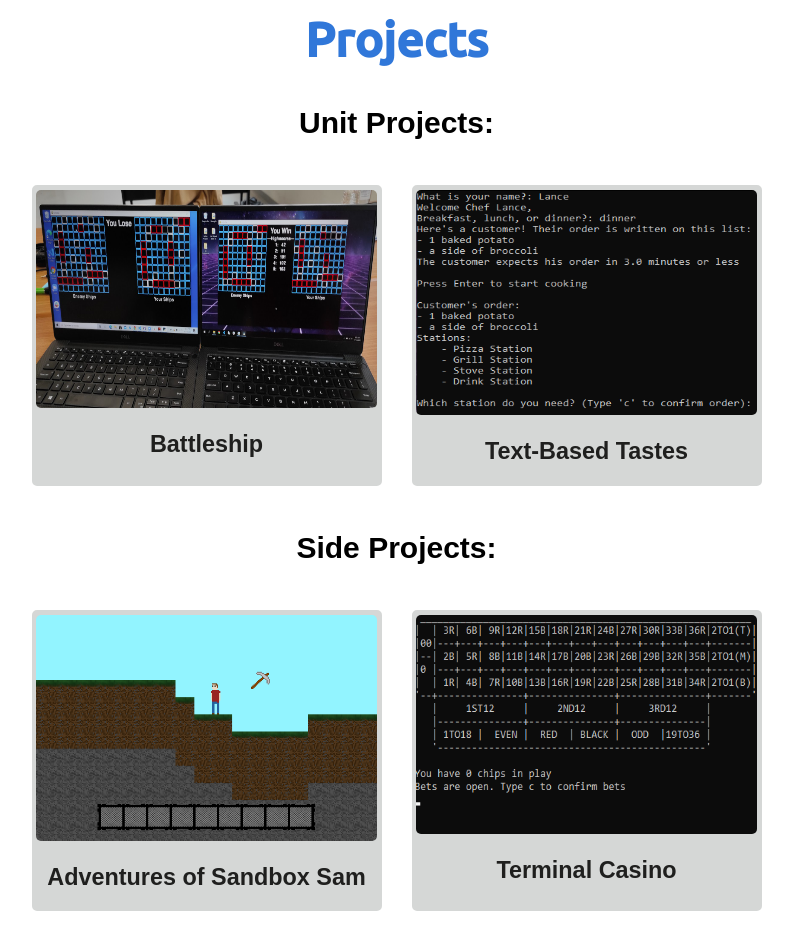
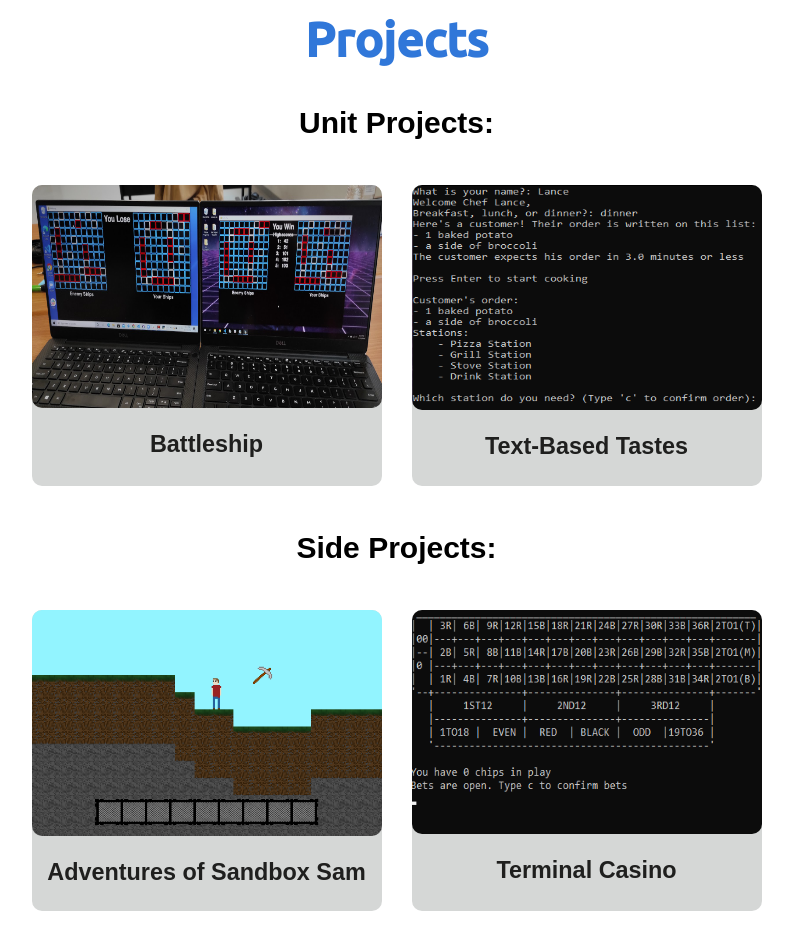
Before and after one commit to Lance-Easley/lance-easley.github.io, a plain HTML site: page index.html in a window 1280 px wide. Shown: the part 2279-3208 px from the top of the page, without its empty margins (332-1125 px from the left). Drawn offline with Linux system fonts and the light colour scheme; a web font is replaced by a local one.

Commit message:
Revised the look of the project cards

```diff
--- a/styles.css
+++ b/styles.css
@@ -186,7 +186,7 @@ main {
     height: 301px;
     background-color: #D5D7D6;
     margin: 10px;
-    border-radius: 10px;
+    border-radius: 15px;
     display: flex;
     flex-direction: column;
     align-items: center;
@@ -199,10 +199,10 @@ main {
 }
 
 .project-card img {
-    width: 97.5%;
+    width: 100%;
     height: 75%;
-    border-radius: 5px;
-    margin-top: 5px;
+    border-radius: 10px;
+    /* margin-top: 5px; */
 }
 
 .projects-category a {
```
Also changed, not shown: images/title_bg.jpg, images/title_bg2.jpg (deleted).
